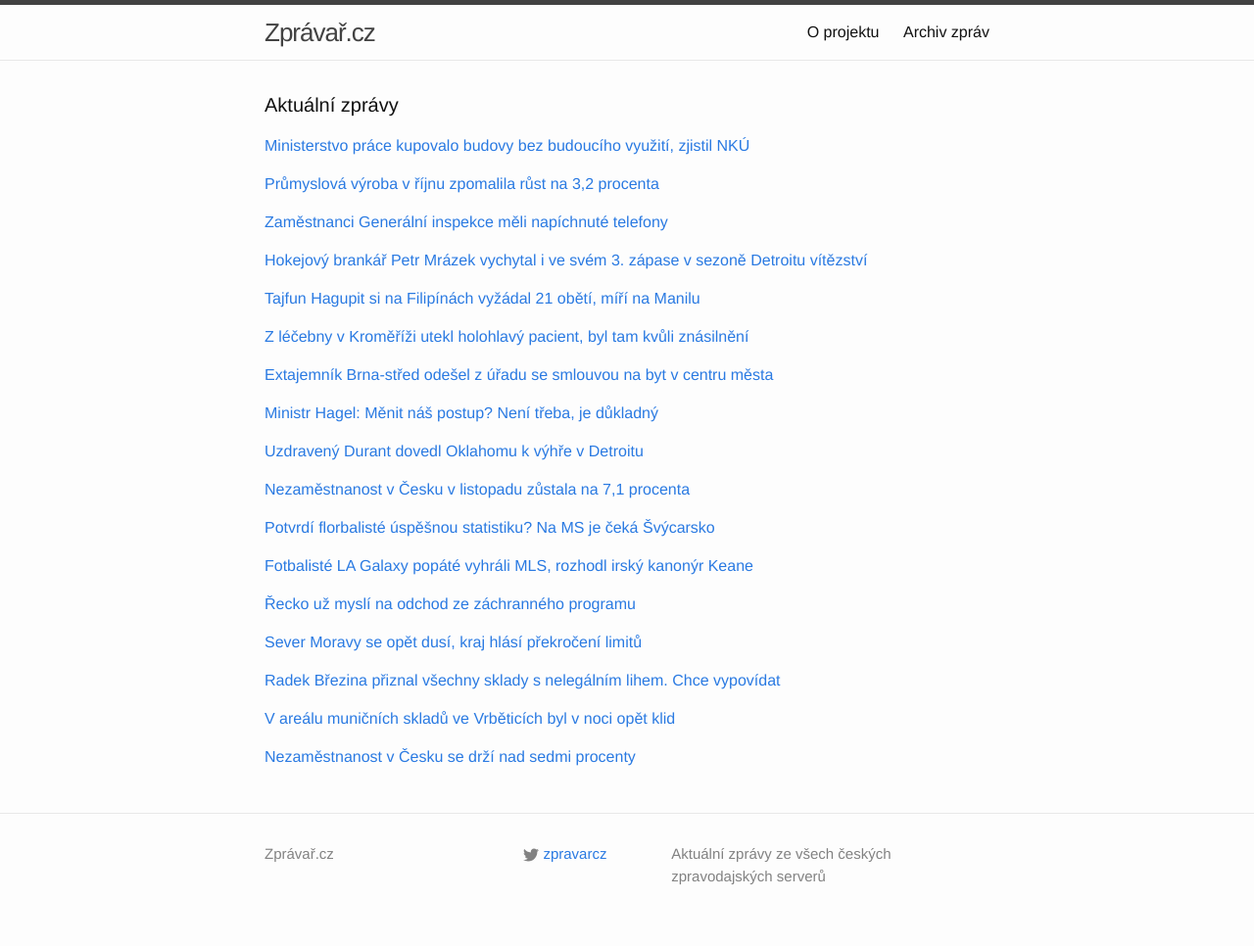
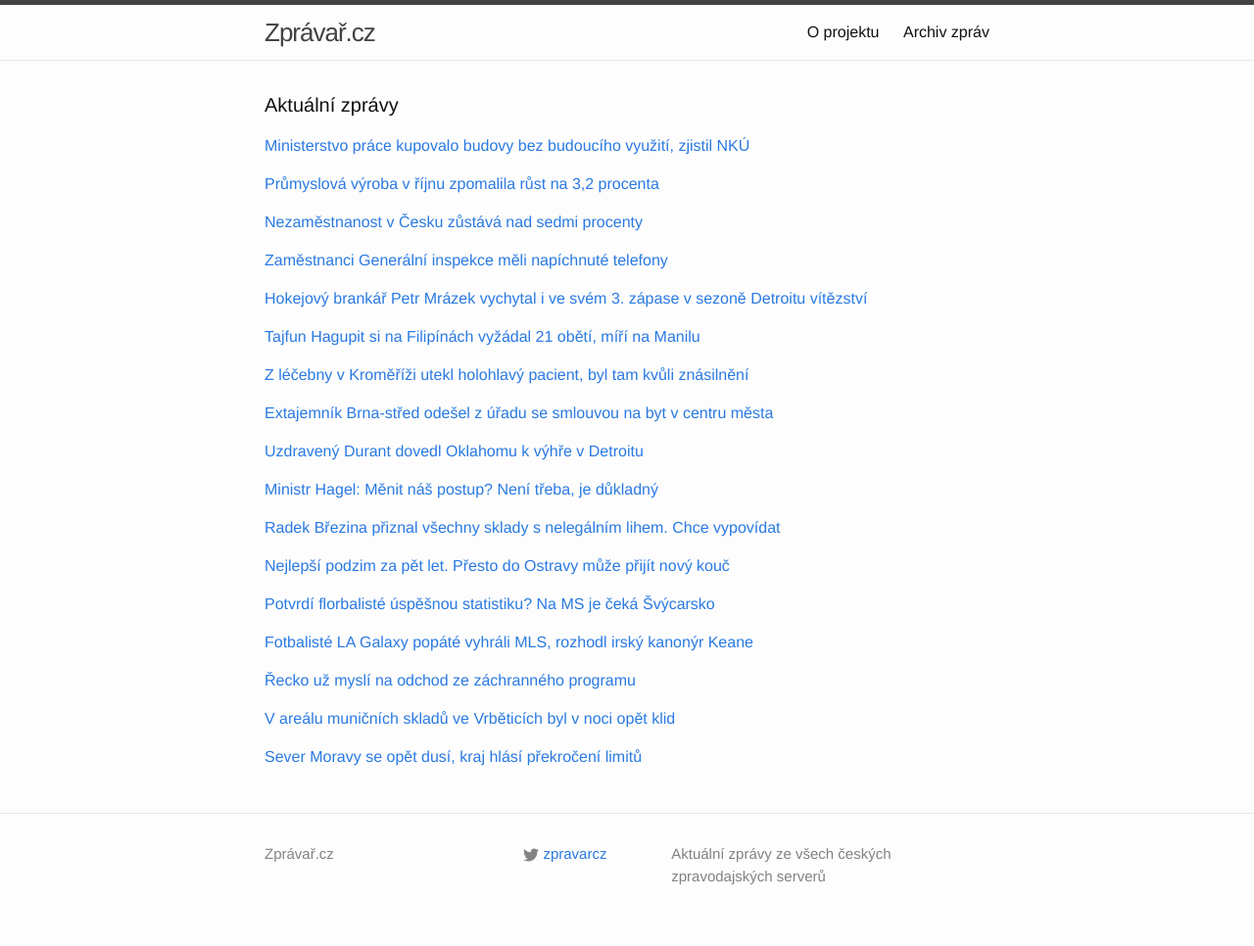
Before and after one commit to adliska/zpravar, a Jekyll site: the page built from index.html, in a window 1280 px wide. Shown: the whole page at 98% size. Built offline with Jekyll 4.4.1, drawn with Linux system fonts in a browser that asks for light colours; some of the changed lines change nothing that is shown.

Commit message:
zpravar news update

```diff
--- a/index.html
+++ b/index.html
@@ -33,8 +33,21 @@ layout: default
 <li><a href=http://zpravy.e15.cz/burzy-a-trhy/makroekonomicka-data/prumysl-v-rijnu-zpomalil-stavebni-vyroba-naopak-roste-1143760>Průmysl v říjnu zpomalil, stavební výroba naopak roste - zpravy.e15.cz</a></li>
 <li><a href=http://zpravy.e15.cz/burzy-a-trhy/makroekonomicka-data/prumyslova-vyroba-v-rijnu-zpomalila-rust-na-3-2-procenta-1143760>Průmyslová výroba v říjnu zpomalila růst na 3,2 procenta - zpravy.e15.cz</a></li>
 </ul>
-</div><p><a href="javascript:;" onclick="toggle_visibility('zpravy2')">Zaměstnanci Generální inspekce měli napíchnuté telefony</a></p>
+</div><p><a href="javascript:;" onclick="toggle_visibility('zpravy2')">Nezaměstnanost v Česku zůstává nad sedmi procenty</a></p>
 <div id="zpravy2" style="display:none">
+<ul>
+<li><a href=http://www.tyden.cz/rubriky/byznys/cesko/nezamestnanost-v-cesku-zustava-nad-sedmi-procenty_326588.html>Nezaměstnanost v Česku zůstává nad sedmi procenty - www.tyden.cz</a></li>
+<li><a href=http://www.denik.cz/ekonomika/nezamestnanost-v-listopadu-zustala-na-7-1-procenta-20141208.html>Nezaměstnanost v listopadu zůstala na 7,1 procenta - www.denik.cz</a></li>
+<li><a href=http://www.novinky.cz/ekonomika/355686-nezamestnanost-v-cesku-se-drzi-nad-sedmi-procenty.html>Nezaměstnanost v Česku se drží nad sedmi procenty - www.novinky.cz</a></li>
+<li><a href=http://www.rozhlas.cz/_zprava/nezamestnanost-v-cesku-v-listopadu-zustala-na-71-procenta--1429671>Nezaměstnanost v Česku v listopadu zůstala na 7,1 procenta - www.rozhlas.cz</a></li>
+<li><a href=http://www.ceskatelevize.cz/ct24/ekonomika/294809-nezamestnanost-v-listopadu-stagnovala/>Nezaměstnanost v listopadu stagnovala - www.ceskatelevize.cz</a></li>
+<li><a href=http://zpravy.e15.cz/domaci/udalosti/rekordni-pocet-novych-mist-nezamestnanych-v-listopadu-ubylo-1143775>Rekordní počet nových míst, nezaměstnaných v listopadu ubylo - zpravy.e15.cz</a></li>
+<li><a href=http://www.ceskatelevize.cz/ct24/ekonomika/294809-nezamestnanost-v-listopadu-stagnovala-pocasi-prodlouzilo-sezonni-prace/>Nezaměstnanost v listopadu stagnovala, počasí prodloužilo sezonní práce - www.ceskatelevize.cz</a></li>
+<li><a href=http://zpravy.e15.cz/domaci/udalosti/nezamestnanost-v-cesku-zustala-stejna-jako-v-rijnu-1143775>Nezaměstnanost v Česku zůstala stejná jako v říjnu - zpravy.e15.cz</a></li>
+<li><a href=http://zpravy.e15.cz/domaci/udalosti/nezamestnanost-v-cesku-v-listopadu-zustala-na-7-1-procenta-1143775>Nezaměstnanost v Česku v listopadu zůstala na 7,1 procenta - zpravy.e15.cz</a></li>
+</ul>
+</div><p><a href="javascript:;" onclick="toggle_visibility('zpravy3')">Zaměstnanci Generální inspekce měli napíchnuté telefony</a></p>
+<div id="zpravy3" style="display:none">
 <ul>
 <li><a href=http://www.tyden.cz/rubriky/domaci/zamestnanci-generalni-inspekce-meli-napichnute-telefony_326577.html>Zaměstnanci Generální inspekce měli napíchnuté telefony - www.tyden.cz</a></li>
 <li><a href=http://www.ceskatelevize.cz/ct24/domaci/294807-lide-z-gibs-meli-v-mobilech-sledovaci-a-odposlouchavaci-software/>Lidé z GIBS měli v mobilech sledovací a odposlouchávací software - www.ceskatelevize.cz</a></li>
@@ -44,8 +57,8 @@ layout: default
 <li><a href=http://www.lidovky.cz/hlidaci-policistu-meli-napichnute-telefony-fee-/zpravy-domov.aspx?c=A141208_073820_ln_domov_mmu>Skandál na Generální inspekci, hlídači policistů měli napíchnuté telefony  - www.lidovky.cz</a></li>
 <li><a href=http://www.ceskenoviny.cz/zpravy/zpravy/lide-z-gibs-meli-v-mobilech-nainstalovany-sledovaci-software/1156233>Lidé z GIBS měli v mobilech nainstalovaný sledovací software - www.ceskenoviny.cz</a></li>
 </ul>
-</div><p><a href="javascript:;" onclick="toggle_visibility('zpravy3')">Hokejový brankář Petr Mrázek vychytal i ve svém 3. zápase v sezoně Detroitu vítězství</a></p>
-<div id="zpravy3" style="display:none">
+</div><p><a href="javascript:;" onclick="toggle_visibility('zpravy4')">Hokejový brankář Petr Mrázek vychytal i ve svém 3. zápase v sezoně Detroitu vítězství</a></p>
+<div id="zpravy4" style="display:none">
 <ul>
 <li><a href=http://www.rozhlas.cz/_zprava/hokejovy-brankar-petr-mrazek-vychytal-i-ve-svem-3-zapase-v-sezone-detroitu-vitezstvi--1429676>Hokejový brankář Petr Mrázek vychytal i ve svém 3. zápase v sezoně Detroitu vítězství - www.rozhlas.cz</a></li>
 <li><a href=http://www.tyden.cz/rubriky/sport/hokej/nhl/dalsi-vyhra-mrazkovo-kouzlo-funguje-detroit-s-nim-jeste-nepadl_326591.html>Další výhra! Mrázkovo kouzlo funguje, Detroit s ním ještě nepadl - www.tyden.cz</a></li>
@@ -55,8 +68,8 @@ layout: default
 <li><a href=http://sport.aktualne.cz/mrazek-v-nhl-zase-vychytal-vitezstvi-vrbata-dal-krasny-gol/r~c42393547e9e11e49bec0025900fea04/>Mrázek v NHL zase vychytal vítězství, Vrbata dal krásný gól - sport.aktualne.cz</a></li>
 <li><a href=http://hokej.idnes.cz/palmieri-v-prodlouzeni-prostrelil-pavelce-f2h-/nhl.aspx?c=A141207_235044_nhl_Mkr>Palmieri v prodloužení prostřelil Pavelce a poslal Anaheim do čela NHL - hokej.idnes.cz</a></li>
 </ul>
-</div><p><a href="javascript:;" onclick="toggle_visibility('zpravy4')">Tajfun Hagupit si na Filipínách vyžádal 21 obětí, míří na Manilu</a></p>
-<div id="zpravy4" style="display:none">
+</div><p><a href="javascript:;" onclick="toggle_visibility('zpravy5')">Tajfun Hagupit si na Filipínách vyžádal 21 obětí, míří na Manilu</a></p>
+<div id="zpravy5" style="display:none">
 <ul>
 <li><a href=http://www.ceskenoviny.cz/zpravy/zpravy/tajfun-hagupit-si-na-filipinach-vyzadal-21-obeti-miri-na-manilu/1156241>Tajfun Hagupit si na Filipínách vyžádal 21 obětí, míří na Manilu - www.ceskenoviny.cz</a></li>
 <li><a href=http://www.tyden.cz/rubriky/zahranici/asie-a-oceanie/statisice-filipincu-se-vraci-domu-hagupit-slabne-miri-na-zapad_326581.html>Statisíce Filipínců se vrací domů. Hagupit slábne, míří na západ - www.tyden.cz</a></li>
@@ -65,8 +78,8 @@ layout: default
 <li><a href=http://www.ceskatelevize.cz/ct24/svet/294803-filipinsky-tajfun-zeslabl-katastrofa-s-haiyanem-se-neopakuje/>Filipínský tajfun zeslábl, katastrofa s Haiyanem se neopakuje - www.ceskatelevize.cz</a></li>
 <li><a href=http://www.ceskenoviny.cz/zpravy/zpravy/tisice-filipincu-mohou-zpet-domu-tajfun-hagupit-miri-na-zapad/1156241>Tisíce Filipínců mohou zpět domů, tajfun Hagupit míří na západ - www.ceskenoviny.cz</a></li>
 </ul>
-</div><p><a href="javascript:;" onclick="toggle_visibility('zpravy5')">Z léčebny v Kroměříži utekl holohlavý pacient, byl tam kvůli znásilnění</a></p>
-<div id="zpravy5" style="display:none">
+</div><p><a href="javascript:;" onclick="toggle_visibility('zpravy6')">Z léčebny v Kroměříži utekl holohlavý pacient, byl tam kvůli znásilnění</a></p>
+<div id="zpravy6" style="display:none">
 <ul>
 <li><a href=http://zlin.idnes.cz/patrani-po-uprchlem-pacientovi-dmx-/zlin-zpravy.aspx?c=A141208_092044_zlin-zpravy_mav>Z léčebny v Kroměříži utekl holohlavý pacient, byl tam kvůli znásilnění - zlin.idnes.cz</a></li>
 <li><a href=http://zpravy.aktualne.cz/regiony/zlinsky/z-lecebny-v-kromerizi-utekl-nebezpecny-pacient/r~d35ab7287eab11e49b26002590604f2e/>Z léčebny v Kroměříži utekl nebezpečný pacient - zpravy.aktualne.cz</a></li>
@@ -74,22 +87,14 @@ layout: default
 <li><a href=http://www.ceskenoviny.cz/zpravy/zpravy/z-psychiatricke-lecebny-v-kromerizi-utekl-nebezpecny-pacient/1156272>Z psychiatrické léčebny v Kroměříži utekl nebezpečný pacient - www.ceskenoviny.cz</a></li>
 <li><a href=http://www.rozhlas.cz/_zprava/z-psychiatrie-v-kromerizi-utekl-nebezpecny-pacient--1429577>Z psychiatrie v Kroměříži utekl nebezpečný pacient - www.rozhlas.cz</a></li>
 </ul>
-</div><p><a href="javascript:;" onclick="toggle_visibility('zpravy6')">Extajemník Brna-střed odešel z úřadu se smlouvou na byt v centru města</a></p>
-<div id="zpravy6" style="display:none">
+</div><p><a href="javascript:;" onclick="toggle_visibility('zpravy7')">Extajemník Brna-střed odešel z úřadu se smlouvou na byt v centru města</a></p>
+<div id="zpravy7" style="display:none">
 <ul>
 <li><a href=http://brno.idnes.cz/extajemnik-pseja-a-novy-byt-v-brne-drf-/brno-zpravy.aspx?c=A141208_2122386_brno-zpravy_daj>Extajemník Brna-střed odešel z úřadu se smlouvou na byt v centru města - brno.idnes.cz</a></li>
 <li><a href=http://zpravy.e15.cz/domaci/udalosti/byvaly-tajemnik-brna-stred-ziskal-tesne-po-volbach-mestsky-byt-1143753>Bývalý tajemník Brna-střed získal těsně po volbách městský byt - zpravy.e15.cz</a></li>
 <li><a href=http://echo24.cz/a/wsxcD>Bývalý tajemník Brna-střed získal těsně po volbách městský byt - echo24.cz</a></li>
 <li><a href=http://zpravy.aktualne.cz/regiony/jihomoravsky/extajemnik-radnice-ziskal-po-volbach-velmi-levne-mestsky-byt/r~271b68ec7ea411e490f70025900fea04/>Extajemník radnice získal po volbách velmi levně městský byt - zpravy.aktualne.cz</a></li>
 <li><a href=http://www.ceskenoviny.cz/zpravy/zpravy/byvaly-tajemnik-brna-stred-ziskal-tesne-po-volbach-mestsky-byt/1156254>Bývalý tajemník Brna-střed získal těsně po volbách městský byt - www.ceskenoviny.cz</a></li>
-</ul>
-</div><p><a href="javascript:;" onclick="toggle_visibility('zpravy7')">Ministr Hagel: Měnit náš postup? Není třeba, je důkladný</a></p>
-<div id="zpravy7" style="display:none">
-<ul>
-<li><a href=http://www.tyden.cz/rubriky/zahranici/amerika/ministr-hagel-menit-nas-postup-neni-treba-je-dukladny_326580.html>Ministr Hagel: Měnit náš postup? Není třeba, je důkladný - www.tyden.cz</a></li>
-<li><a href=http://zpravy.e15.cz/zahranicni/politika/americane-budou-i-pres-nezdary-provadet-akce-na-zachranu-rukojmi-1143745>Američané budou i přes nezdary provádět akce na záchranu rukojmí - zpravy.e15.cz</a></li>
-<li><a href=http://www.novinky.cz/zahranicni/amerika/355674-americane-budou-dal-zachranovat-rukojmi-navzdory-neuspechum.html>Američané budou dál zachraňovat rukojmí, navzdory neúspěchům - www.novinky.cz</a></li>
-<li><a href=http://zpravy.idnes.cz/nezdary-nas-neodradi-dal-budeme-osvobozovat-rukojmi-zni-z-usa-p6i-/zahranicni.aspx?c=A141208_064312_zahranicni_wlk>Nezdary nás neodradí, dál budeme osvobozovat rukojmí, zní z USA - zpravy.idnes.cz</a></li>
 </ul>
 </div><p><a href="javascript:;" onclick="toggle_visibility('zpravy8')">Uzdravený Durant dovedl Oklahomu k výhře v Detroitu</a></p>
 <div id="zpravy8" style="display:none">
@@ -99,48 +104,49 @@ layout: default
 <li><a href=http://sport.idnes.cz/basketbal-nba-zpravodajstvi-dgc-/basket.aspx?c=A141208_084532_sport-basket_rou>Uzdravený Durant dovedl basketbalisty Oklahomy k výhře v Detroitu - sport.idnes.cz</a></li>
 <li><a href=http://sport.aktualne.cz/uzdraveny-durant-dovedl-oklahomu-k-vyhre-v-detroitu/r~8bb0034a7ead11e4840b002590604f2e/>Uzdravený Durant dovedl Oklahomu k výhře v Detroitu - sport.aktualne.cz</a></li>
 </ul>
-</div><p><a href="javascript:;" onclick="toggle_visibility('zpravy9')">Nezaměstnanost v Česku v listopadu zůstala na 7,1 procenta</a></p>
+</div><p><a href="javascript:;" onclick="toggle_visibility('zpravy9')">Ministr Hagel: Měnit náš postup? Není třeba, je důkladný</a></p>
 <div id="zpravy9" style="display:none">
 <ul>
-<li><a href=http://www.rozhlas.cz/_zprava/nezamestnanost-v-cesku-v-listopadu-zustala-na-71-procenta--1429671>Nezaměstnanost v Česku v listopadu zůstala na 7,1 procenta - www.rozhlas.cz</a></li>
-<li><a href=http://zpravy.e15.cz/domaci/udalosti/rekordni-pocet-novych-mist-nezamestnanych-v-listopadu-ubylo-1143775>Rekordní počet nových míst, nezaměstnaných v listopadu ubylo - zpravy.e15.cz</a></li>
-<li><a href=http://zpravy.e15.cz/domaci/udalosti/nezamestnanost-v-cesku-zustala-stejna-jako-v-rijnu-1143775>Nezaměstnanost v Česku zůstala stejná jako v říjnu - zpravy.e15.cz</a></li>
-<li><a href=http://zpravy.e15.cz/domaci/udalosti/nezamestnanost-v-cesku-v-listopadu-zustala-na-7-1-procenta-1143775>Nezaměstnanost v Česku v listopadu zůstala na 7,1 procenta - zpravy.e15.cz</a></li>
+<li><a href=http://www.tyden.cz/rubriky/zahranici/amerika/ministr-hagel-menit-nas-postup-neni-treba-je-dukladny_326580.html>Ministr Hagel: Měnit náš postup? Není třeba, je důkladný - www.tyden.cz</a></li>
+<li><a href=http://zpravy.e15.cz/zahranicni/politika/americane-budou-i-pres-nezdary-provadet-akce-na-zachranu-rukojmi-1143745>Američané budou i přes nezdary provádět akce na záchranu rukojmí - zpravy.e15.cz</a></li>
+<li><a href=http://www.novinky.cz/zahranicni/amerika/355674-americane-budou-dal-zachranovat-rukojmi-navzdory-neuspechum.html>Američané budou dál zachraňovat rukojmí, navzdory neúspěchům - www.novinky.cz</a></li>
+<li><a href=http://zpravy.idnes.cz/nezdary-nas-neodradi-dal-budeme-osvobozovat-rukojmi-zni-z-usa-p6i-/zahranicni.aspx?c=A141208_064312_zahranicni_wlk>Nezdary nás neodradí, dál budeme osvobozovat rukojmí, zní z USA - zpravy.idnes.cz</a></li>
 </ul>
-</div><p><a href="javascript:;" onclick="toggle_visibility('zpravy10')">Potvrdí florbalisté úspěšnou statistiku? Na MS je čeká Švýcarsko</a></p>
+</div><p><a href="javascript:;" onclick="toggle_visibility('zpravy10')">Radek Březina přiznal všechny sklady s nelegálním lihem. Chce vypovídat</a></p>
 <div id="zpravy10" style="display:none">
+<ul>
+<li><a href=http://www.ceskatelevize.cz/ct24/domaci/krimi/294810-radek-brezina-priznal-vsechny-sklady-s-nelegalnim-lihem-chce-vypovidat/>Radek Březina přiznal všechny sklady s nelegálním lihem. Chce vypovídat - www.ceskatelevize.cz</a></li>
+<li><a href=http://www.ceskatelevize.cz/ct24/regiony/294810-radek-brezina-priznal-vsechny-sklady-s-nelegalnim-lihem-chce-vypovidat/>Radek Březina přiznal všechny sklady s nelegálním lihem. Chce vypovídat - www.ceskatelevize.cz</a></li>
+<li><a href=http://www.ceskenoviny.cz/zpravy/zpravy/v-olomouci-zacal-soud-s-tzv-lihovou-mafii-skoda-je-pry-6-7-mld-/1156315>V Olomouci začal soud s tzv.lihovou mafií, škoda je prý 6,7 mld. - www.ceskenoviny.cz</a></li>
+<li><a href=http://www.rozhlas.cz/_zprava/olomoucky-soud-bude-resit-kauzu-takzvane-lihove-mafie-v-cele-s-radkem-brezinou--1429537>Olomoucký soud bude řešit kauzu takzvané lihové mafie v čele s Radkem Březinou - www.rozhlas.cz</a></li>
+</ul>
+</div><p><a href="javascript:;" onclick="toggle_visibility('zpravy11')">Nejlepší podzim za pět let. Přesto do Ostravy může přijít nový kouč</a></p>
+<div id="zpravy11" style="display:none">
+<ul>
+<li><a href=http://fotbal.idnes.cz/banik-ostrava-trener-frnka-d0t-/fotbal.aspx?c=A141208_103116_fotbal_min>Nejlepší podzim za pět let. Přesto do Ostravy může přijít nový kouč - fotbal.idnes.cz</a></li>
+<li><a href=http://sport.aktualne.cz/banik-ostrava-ma-trenovat-kouc-druholigoveho-taborska-frnka/r~d85ef8fa7eb611e4833a0025900fea04/>Baník Ostrava má trénovat kouč druholigového Táborska Frňka - sport.aktualne.cz</a></li>
+<li><a href=http://www.sportovninoviny.cz/zpravy/banik-ostrava-ma-trenovat-kouc-druholigoveho-taborska-frnka/1156296>Baník Ostrava má trénovat kouč druholigového Táborska Frňka - www.sportovninoviny.cz</a></li>
+</ul>
+</div><p><a href="javascript:;" onclick="toggle_visibility('zpravy12')">Potvrdí florbalisté úspěšnou statistiku? Na MS je čeká Švýcarsko</a></p>
+<div id="zpravy12" style="display:none">
 <ul>
 <li><a href=http://sport.idnes.cz/mistrovstvi-sveta-florbalistu-d3q-/florbal.aspx?c=A141207_143809_florbal_ald>Potvrdí florbalisté úspěšnou statistiku? Na MS je čeká Švýcarsko - sport.idnes.cz</a></li>
 <li><a href=http://www.denik.cz/ostatni_sport/florbaliste-hraji-o-ctvrtfinale-svycari-jedou-jako-stroj-varuje-kouc-cepek-20141.html>Florbalisté hrají o čtvrtfinále. Švýcaři jedou jako stroj, varuje kouč Cepek - www.denik.cz</a></li>
 <li><a href=http://www.tyden.cz/rubriky/sport/florbal/florbalisty-ceka-po-boji-s-norskem-na-ms-tradicni-sok-svycarsko_326564.html>Florbalisty čeká po boji s Norskem na MS tradiční sok Švýcarsko - www.tyden.cz</a></li>
 </ul>
-</div><p><a href="javascript:;" onclick="toggle_visibility('zpravy11')">Fotbalisté LA Galaxy popáté vyhráli MLS, rozhodl irský kanonýr Keane</a></p>
-<div id="zpravy11" style="display:none">
+</div><p><a href="javascript:;" onclick="toggle_visibility('zpravy13')">Fotbalisté LA Galaxy popáté vyhráli MLS, rozhodl irský kanonýr Keane</a></p>
+<div id="zpravy13" style="display:none">
 <ul>
 <li><a href=http://fotbal.idnes.cz/fotbal-los-angeles-galaxy-mls-dju-/fot_zahranici.aspx?c=A141208_071504_fot_zahranici_rou>Fotbalisté LA Galaxy popáté vyhráli MLS, rozhodl irský kanonýr Keane - fotbal.idnes.cz</a></li>
 <li><a href=http://sport.aktualne.cz/los-angeles-galaxy-popate-vyhrali-mls-rozhodl-kanonyr-keane/r~0bc549b87e9b11e49e4b0025900fea04/>Los Angeles Galaxy popáté vyhráli MLS, rozhodl kanonýr Keane - sport.aktualne.cz</a></li>
 <li><a href=http://www.sportovninoviny.cz/zpravy/fotbaliste-la-galaxy-popate-vyhrali-mls-rozhodl-kanonyr-keane/1156226>Fotbalisté LA Galaxy popáté vyhráli MLS, rozhodl kanonýr Keane - www.sportovninoviny.cz</a></li>
 </ul>
-</div><p><a href="javascript:;" onclick="toggle_visibility('zpravy12')">Řecko už myslí na odchod ze záchranného programu</a></p>
-<div id="zpravy12" style="display:none">
+</div><p><a href="javascript:;" onclick="toggle_visibility('zpravy14')">Řecko už myslí na odchod ze záchranného programu</a></p>
+<div id="zpravy14" style="display:none">
 <ul>
 <li><a href=http://www.ceskatelevize.cz/ct24/ekonomika/294802-recko-uz-mysli-na-odchod-ze-zachranneho-programu/>Řecko už myslí na odchod ze záchranného programu - www.ceskatelevize.cz</a></li>
 <li><a href=http://www.ceskenoviny.cz/zpravy/zpravy/recky-parlament-schvalil-navrh-rozpoctu-na-pristi-rok/1156229>Řecký parlament schválil návrh rozpočtu na příští rok - www.ceskenoviny.cz</a></li>
 <li><a href=http://www.rozhlas.cz/_zprava/recko-pripousti-ze-se-mu-nepodari-vcas-ukoncit-svuj-zachranny-program--1429532>Řecko připouští, že se mu nepodaří včas ukončit svůj záchranný program - www.rozhlas.cz</a></li>
-</ul>
-</div><p><a href="javascript:;" onclick="toggle_visibility('zpravy13')">Sever Moravy se opět dusí, kraj hlásí překročení limitů</a></p>
-<div id="zpravy13" style="display:none">
-<ul>
-<li><a href=http://zpravy.aktualne.cz/regiony/moravskoslezsky/sever-moravy-se-opet-dusi-kraj-hlasi-prekroceni-limitu/r~fee7f6487eb611e48477002590604f2e/>Sever Moravy se opět dusí, kraj hlásí překročení limitů - zpravy.aktualne.cz</a></li>
-<li><a href=http://www.ceskenoviny.cz/zpravy/zpravy/limit-pro-prach-je-prekrocen-na-vetsine-moravskoslezskeho-kraje/1156278>Limit pro prach je překročen na většině Moravskoslezského kraje - www.ceskenoviny.cz</a></li>
-<li><a href=http://www.ceskenoviny.cz/zpravy/zpravy/smogova-situace-v-olomouckem-a-zlinskem-kraji-byla-dnes-odvolana/1156243>Smogová situace v Olomouckém a Zlínském kraji byla dnes odvolána - www.ceskenoviny.cz</a></li>
-</ul>
-</div><p><a href="javascript:;" onclick="toggle_visibility('zpravy14')">Radek Březina přiznal všechny sklady s nelegálním lihem. Chce vypovídat</a></p>
-<div id="zpravy14" style="display:none">
-<ul>
-<li><a href=http://www.ceskatelevize.cz/ct24/regiony/294810-radek-brezina-priznal-vsechny-sklady-s-nelegalnim-lihem-chce-vypovidat/>Radek Březina přiznal všechny sklady s nelegálním lihem. Chce vypovídat - www.ceskatelevize.cz</a></li>
-<li><a href=http://www.ceskenoviny.cz/zpravy/zpravy/v-olomouci-zacal-soud-s-tzv-lihovou-mafii-skoda-je-pry-6-7-mld-/1156315>V Olomouci začal soud s tzv.lihovou mafií, škoda je prý 6,7 mld. - www.ceskenoviny.cz</a></li>
-<li><a href=http://www.rozhlas.cz/_zprava/olomoucky-soud-bude-resit-kauzu-takzvane-lihove-mafie-v-cele-s-radkem-brezinou--1429537>Olomoucký soud bude řešit kauzu takzvané lihové mafie v čele s Radkem Březinou - www.rozhlas.cz</a></li>
 </ul>
 </div><p><a href="javascript:;" onclick="toggle_visibility('zpravy15')">V areálu muničních skladů ve Vrběticích byl  v noci opět klid</a></p>
 <div id="zpravy15" style="display:none">
@@ -149,11 +155,11 @@ layout: default
 <li><a href=http://www.novinky.cz/domaci/355675-ve-vrbetickem-municnim-arealu-byl-treti-noc-klid.html>Ve vrbětickém muničním areálu byl třetí noc klid - www.novinky.cz</a></li>
 <li><a href=http://www.ceskenoviny.cz/zpravy/zpravy/v-arealu-municnich-skladu-ve-vrbeticich-byl-noci-opet-klid/1156231>V areálu muničních skladů ve Vrběticích byl noci opět klid - www.ceskenoviny.cz</a></li>
 </ul>
-</div><p><a href="javascript:;" onclick="toggle_visibility('zpravy16')">Nezaměstnanost v Česku se drží nad sedmi procenty</a></p>
+</div><p><a href="javascript:;" onclick="toggle_visibility('zpravy16')">Sever Moravy se opět dusí, kraj hlásí překročení limitů</a></p>
 <div id="zpravy16" style="display:none">
 <ul>
-<li><a href=http://www.novinky.cz/ekonomika/355686-nezamestnanost-v-cesku-se-drzi-nad-sedmi-procenty.html>Nezaměstnanost v Česku se drží nad sedmi procenty - www.novinky.cz</a></li>
-<li><a href=http://www.ceskatelevize.cz/ct24/ekonomika/294809-nezamestnanost-v-listopadu-stagnovala/>Nezaměstnanost v listopadu stagnovala - www.ceskatelevize.cz</a></li>
-<li><a href=http://www.ceskatelevize.cz/ct24/ekonomika/294809-nezamestnanost-v-listopadu-stagnovala-pocasi-prodlouzilo-sezonni-prace/>Nezaměstnanost v listopadu stagnovala, počasí prodloužilo sezonní práce - www.ceskatelevize.cz</a></li>
+<li><a href=http://zpravy.aktualne.cz/regiony/moravskoslezsky/sever-moravy-se-opet-dusi-kraj-hlasi-prekroceni-limitu/r~fee7f6487eb611e48477002590604f2e/>Sever Moravy se opět dusí, kraj hlásí překročení limitů - zpravy.aktualne.cz</a></li>
+<li><a href=http://www.ceskenoviny.cz/zpravy/zpravy/limit-pro-prach-je-prekrocen-na-vetsine-moravskoslezskeho-kraje/1156278>Limit pro prach je překročen na většině Moravskoslezského kraje - www.ceskenoviny.cz</a></li>
+<li><a href=http://www.ceskenoviny.cz/zpravy/zpravy/smogova-situace-v-olomouckem-a-zlinskem-kraji-byla-dnes-odvolana/1156243>Smogová situace v Olomouckém a Zlínském kraji byla dnes odvolána - www.ceskenoviny.cz</a></li>
 </ul>
 </div></div>
```
